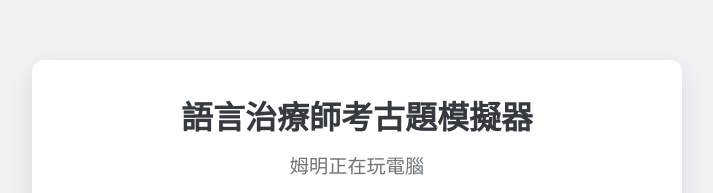
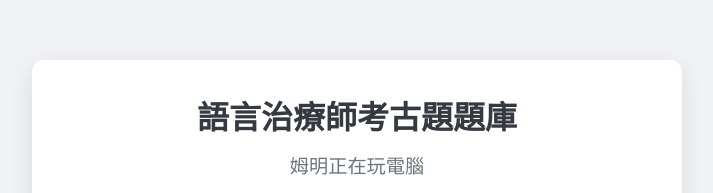
Before and after one commit to Motter030/lan-exam, a plain HTML site: page index.html in a window 1280 px wide. Shown: the part 102-295 px from the top of the page, without its empty margins (283-996 px from the left). Drawn offline with Linux system fonts and the light colour scheme.

Commit message:
Update index.html

```diff
--- a/index.html
+++ b/index.html
@@ -177,7 +177,7 @@
   </div>
 
   <div id="subject-selection" class="container">
-    <h1>語言治療師考古題模擬器</h1>
+    <h1>語言治療師考古題題庫</h1>
 
     <h2 id="subtitle-quote" style="font-size: 1.2rem; margin-top: -1rem; margin-bottom: 1.5rem; color: var(--secondary-color); font-weight: 500;"></h2>
 
```
